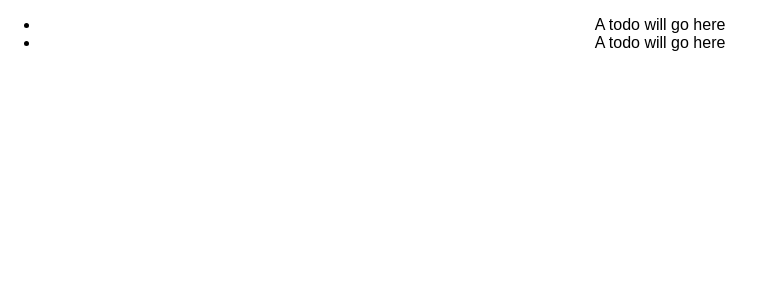
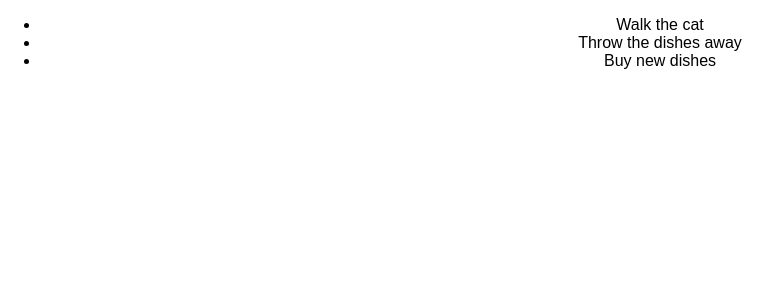
Before and after one commit to JMena212/react-to-do, a React (Create React App) app: page / in a window 1280 px wide. Shown: the top 300 px of the page, without its empty margins (0-781 px from the left). Built offline with nearby package versions, Linux system fonts and the light colour scheme.

Commit message:
state and props added

```diff
--- a/src/App.js
+++ b/src/App.js
@@ -3,12 +3,24 @@
 import ToDo from './components/ToDo.js';
 
 class App extends Component {
-  render() {
+    constructor(props) {
+        super(props);
+        this.state = {
+        todos: [
+                { description: 'Walk the cat', isCompleted: true },
+                { description: 'Throw the dishes away', isCompleted: false },
+                { description: 'Buy new dishes', isCompleted: false }
+                ]
+        };
+    }
+
+    render() {
     return (
       <div className="App">
             <ul>
-            <ToDo />
-            <ToDo />
+            { this.state.todos.map( (todo, index) =>
+                 <ToDo key={ index } description={ todo.description } isCompleted={ todo.isCompleted } />
+                                   )}
             </ul>
       </div>
     );
--- a/src/components/ToDo.js
+++ b/src/components/ToDo.js
@@ -4,7 +4,7 @@
 class ToDo extends Component {
     render() {
         return (
-                <li> A todo will go here </li>
+                <li>{ this.props.description }</li>
                 );
     }
 }
```
